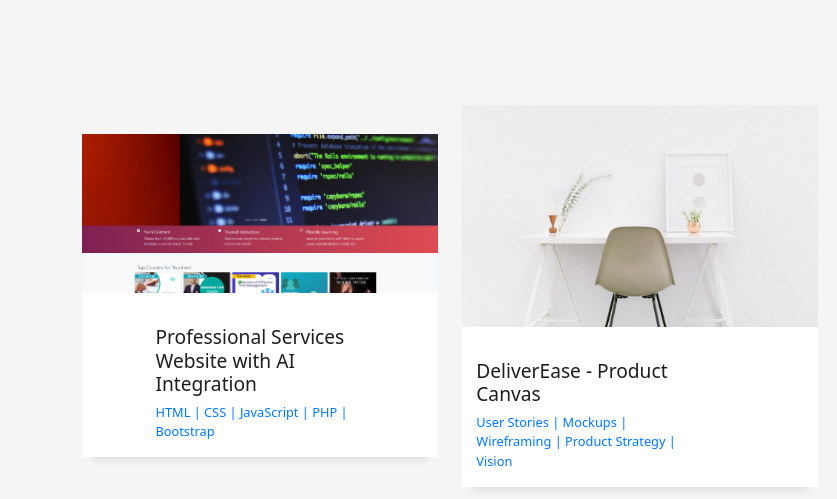
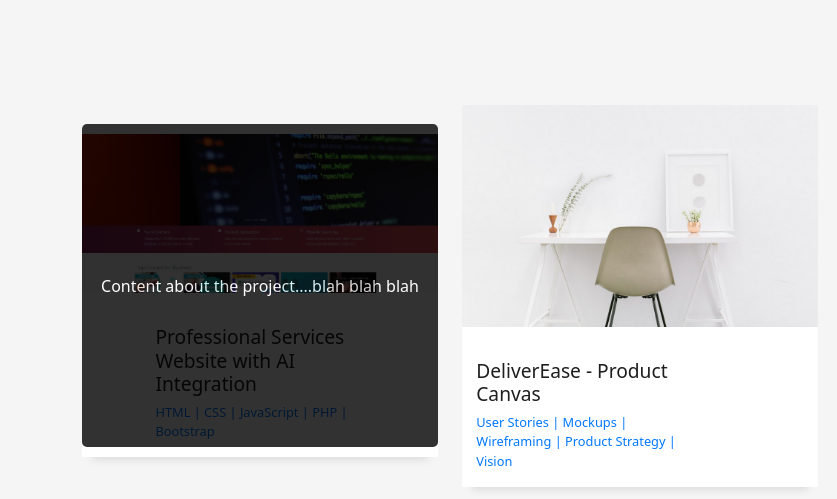
Before and after one commit to Srinaini2102/Portfolio, a plain HTML site: page index.html in a window 1280 px wide. In both pictures the pointer is over the element 260 px from the left and 4192 px from the top of the page. Shown: the part 3897-4396 px from the top of the page, 0-837 px from the left. Drawn offline with Linux system fonts and the light colour scheme.

Commit message:
onhover:tooltip issue

```diff
--- a/assets/css/style.css
+++ b/assets/css/style.css
@@ -1505,3 +1505,29 @@ footer .credits a {
 
   font-size: large;
 }
+
+#image1 {
+  position: relative;
+}
+
+#image1:hover::after {
+  content: "Content about the project....blah blah blah";
+  position: absolute;
+  bottom: 10px;
+  left: 50%;
+  transform: translateX(-50%);
+  background-color: black;
+  opacity: 80%;
+  color: white;
+  padding: 10px;
+  border-radius: 5px;
+  font-size: 16px;
+  width: 100%;
+  text-align: center;
+  height: 200px;
+  display: flex;
+  align-items: center;
+  justify-content: center;
+  height: 100%;
+  font-weight: 500;
+}
--- a/index.html
+++ b/index.html
@@ -326,10 +326,10 @@ Always eager to learn and collaborate, I explore emerging technologies and new i
         </div>
         <div class="row">
           <div class="col-md-4">
-            <div class="work-box">
+            <div class="work-box" id="image1">
                 <a href="AssetsMyself/Bolster.png" data-gallery="portfolioGallery" class="portfolio-lightbox">
                     <div class="work-img">
-                  <img src="AssetsMyself/Bolster.png" alt="" class="img-fluid">
+                        <img src="AssetsMyself/Bolster.png" alt="" class="img-fluid" id="image1">
                     </div>
                 </a>
                 <div class="work-content">
@@ -340,7 +340,6 @@ Always eager to learn and collaborate, I explore emerging technologies and new i
                                 <span class="w-ctegory">HTML | CSS | JavaScript | PHP | Bootstrap</span>
                             </div>
                         </div>
-
                     </div>
                 </div>
             </div>
```
Lines whose indentation alone changed are shown as unchanged.
